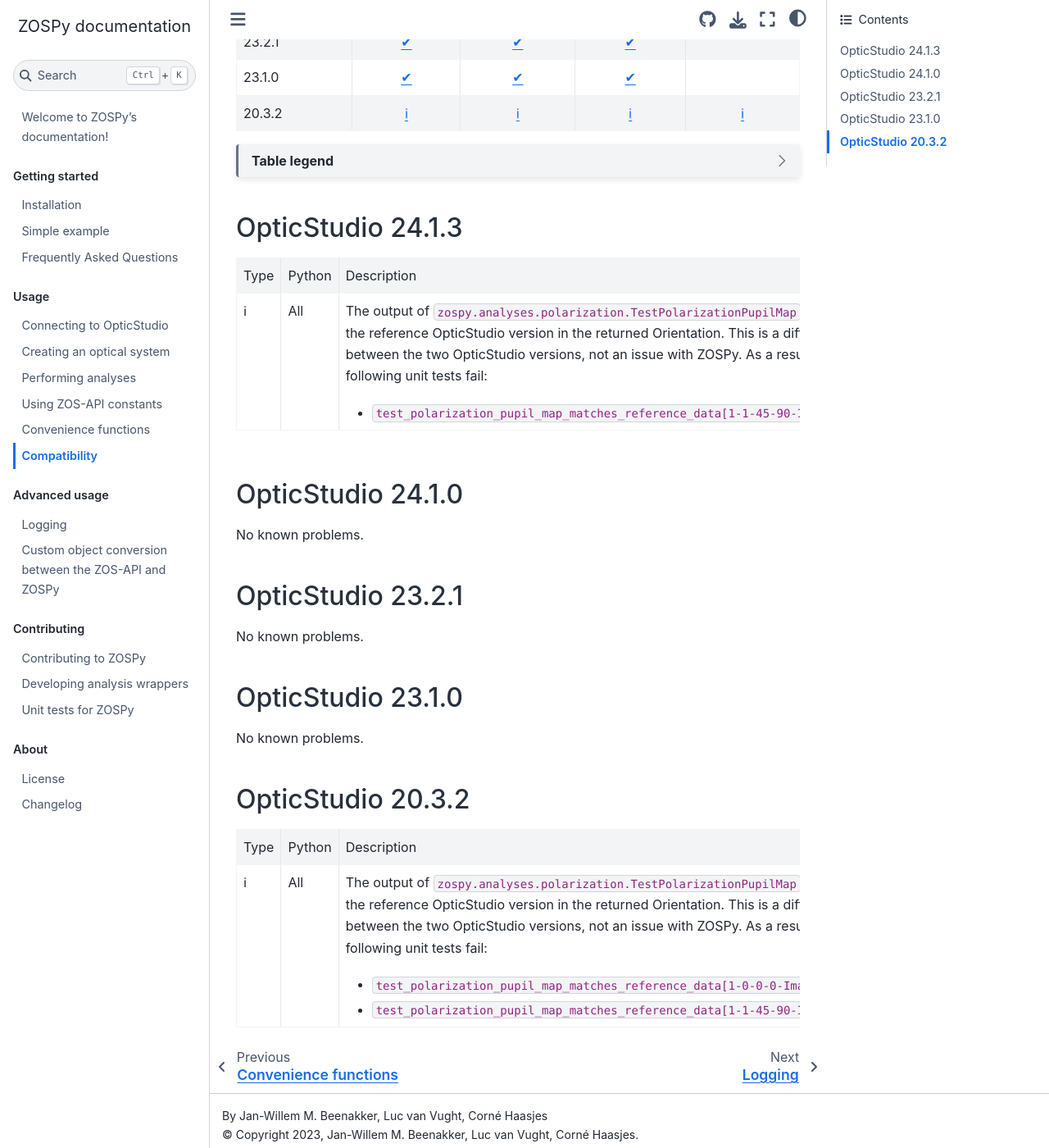
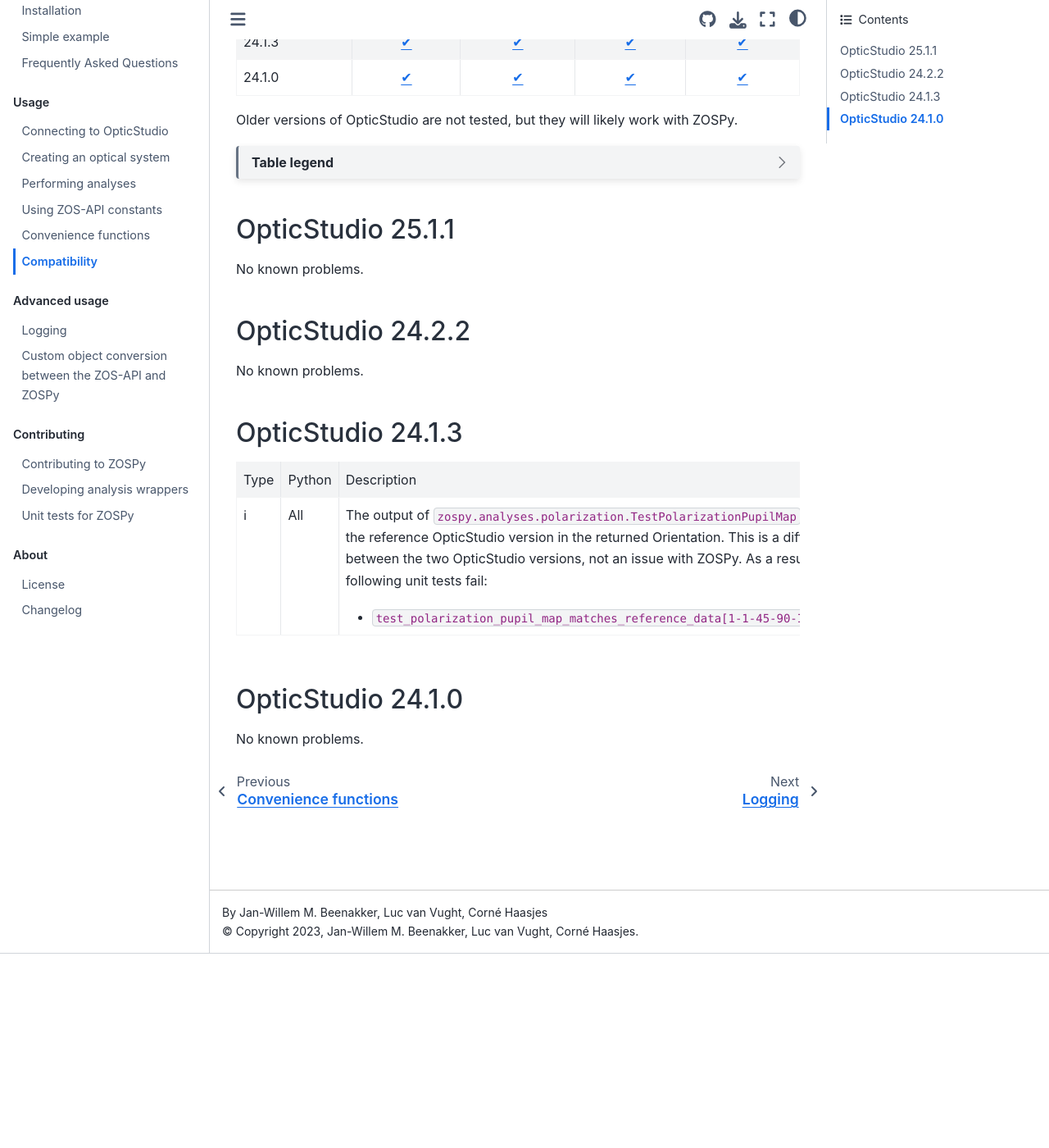
Before and after one commit to MREYE-LUMC/ZOSPy, a Sphinx documentation site: the page built from docs/compatibility.md, in a window 1280 px wide and 1400 px high, scrolled down 237 px. Shown: the whole window at 82% size. Built offline with Sphinx 7.4.7 and the Sphinx Book theme 1.1.4, drawn with Linux system fonts in a browser that asks for light colours; pages that are not in the unit, such as notebooks, are missing from menus.

Commit message:
Fix typo, update compatibility information

````diff
--- a/docs/compatibility.md
+++ b/docs/compatibility.md
@@ -2,6 +2,16 @@
 
 ```{include} compatibility_table.md
 ```
+
+(compatibility/25-1-1)=
+## OpticStudio 25.1.1
+
+No known problems.
+
+(compatibility/24-2-2)=
+## OpticStudio 24.2.2
+
+No known problems.
 
 (compatibility/24-1-3)=
 ## OpticStudio 24.1.3
@@ -22,29 +32,3 @@
 ## OpticStudio 24.1.0
 
 No known problems.
-
-(compatibility/23-2-1)=
-## OpticStudio 23.2.1
-
-No known problems.
-
-(compatibility/23-1-0)=
-## OpticStudio 23.1.0
-
-No known problems.
-
-(compatibility/20-3-2)=
-## OpticStudio 20.3.2
-
-:::{list-table}
-* - Type
-  - Python
-  - Description
-* - ℹ
-  - All
-  - The output of `zospy.analyses.polarization.TestPolarizationPupilMap` differs from the reference OpticStudio version in the returned Orientation.
-    This is a difference between the two OpticStudio versions, not an issue with ZOSPy.
-    As a result, the following unit tests fail:
-     - `test_polarization_pupil_map_matches_reference_data[1-0-0-0-Image-11x11]`
-     - `test_polarization_pupil_map_matches_reference_data[1-1-45-90-Image-17x17]`
-:::
--- a/docs/compatibility_table.md
+++ b/docs/compatibility_table.md
@@ -1,10 +1,11 @@
 | OpticStudio | Python 3.9  | Python 3.10 | Python 3.11 | Python 3.12 |
 |-------------|:-----------:|:-----------:|:-----------:|:-----------:|
-| 24.1.3      | [ℹ][24.1.3] | [ℹ][24.1.3] | [ℹ][24.1.3] | [ℹ][24.1.3] |
+| 25.1.1      | [✔][25.1.1] | [✔][25.1.1] | [✔][25.1.1] | [✔][25.1.1] |
+| 24.2.2      | [✔][24.2.2] | [✔][24.2.2] | [✔][24.2.2] | [✔][24.2.2] |
+| 24.1.3      | [✔][24.1.0] | [✔][24.1.3] | [✔][24.1.3] | [✔][24.1.3] |
 | 24.1.0      | [✔][24.1.0] | [✔][24.1.0] | [✔][24.1.0] | [✔][24.1.0] |
-| 23.2.1      | [✔][23.2.1] | [✔][23.2.1] | [✔][23.2.1] |             |
-| 23.1.0      | [✔][23.1.0] | [✔][23.1.0] | [✔][23.1.0] |             |
-| 20.3.2      | [ℹ][20.3.2] | [ℹ][20.3.2] | [ℹ][20.3.2] | [ℹ][20.3.2] |
+
+Older versions of OpticStudio are not tested, but they will likely work with ZOSPy.
 
 :::{dropdown} Table legend
 ✔: This version works without problems.
@@ -13,6 +14,8 @@
 ❌: ZOSPy does not work at all.
 :::
 
+[25.1.1]: compatibility/25-1-1
+[24.2.2]: compatibility/24-2-2
 [24.1.3]: compatibility/24-1-3
 [24.1.0]: compatibility/24-1-0
 [23.2.1]: compatibility/23-2-1
````
Also changed, not shown: docs/usage/05_convenience_functions.md (+1 -1 lines).
